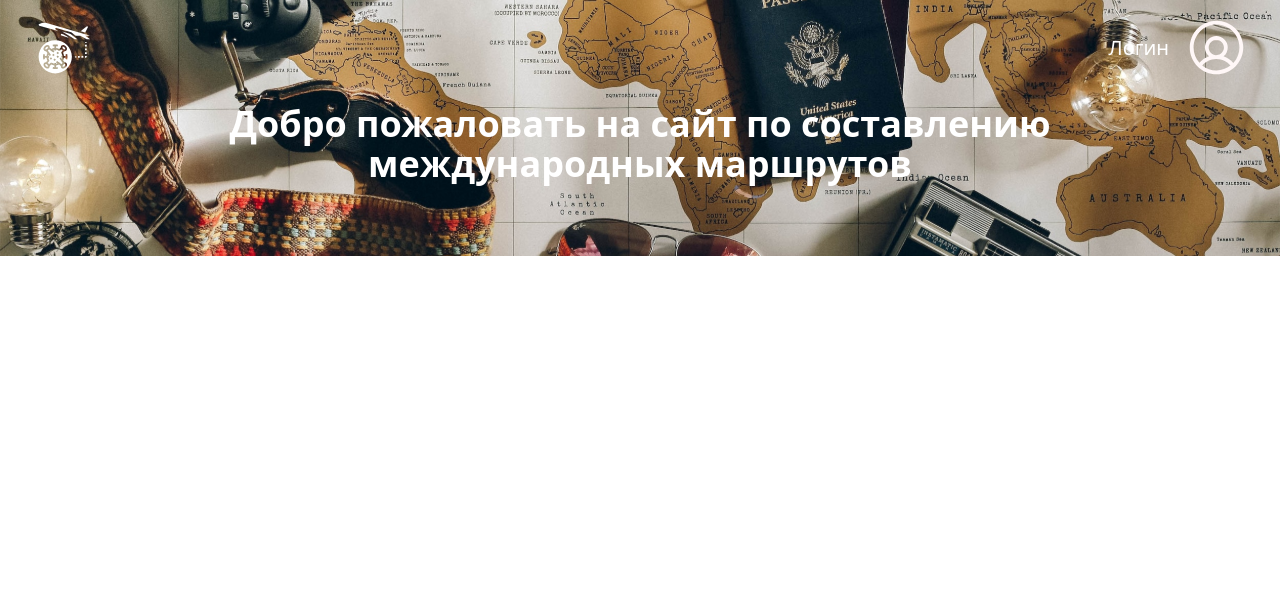
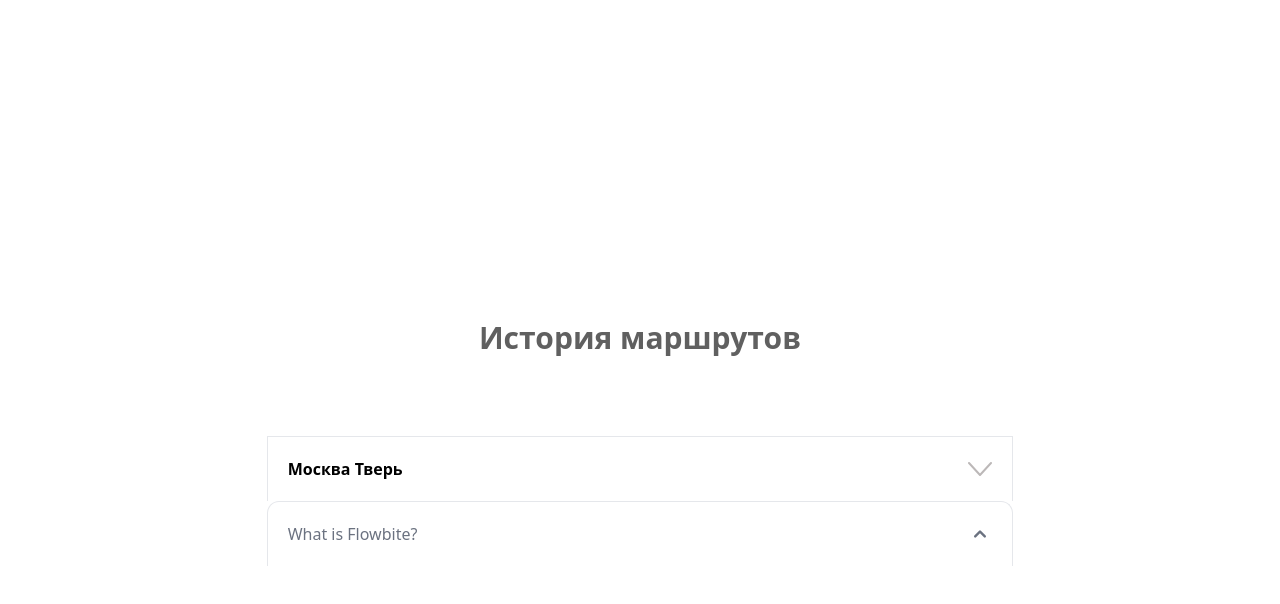
Before and after one commit to Kofein4ick/IntermodalTransport, a React (Create React App) app in the folder client/: page / in a window 1280 px wide. Shown: the top 604 px of the page. Built offline with nearby package versions, Linux system fonts and the light colour scheme.

Commit message:
Страница истории + активный аккордион

```diff
--- a/client/public/style.css
+++ b/client/public/style.css
@@ -570,6 +570,11 @@ video {
   margin-right: 1.25rem;
 }
 
+.my-auto {
+  margin-top: auto;
+  margin-bottom: auto;
+}
+
 .mb-6 {
   margin-bottom: 1.5rem;
 }
@@ -582,8 +587,20 @@ video {
   margin-top: 1.25rem;
 }
 
-.mt-11 {
-  margin-top: 2.75rem;
+.mt-7 {
+  margin-top: 1.75rem;
+}
+
+.mt-80 {
+  margin-top: 20rem;
+}
+
+.mb-20 {
+  margin-bottom: 5rem;
+}
+
+.mb-2 {
+  margin-bottom: 0.5rem;
 }
 
 .block {
@@ -598,12 +615,20 @@ video {
   display: flex;
 }
 
+.hidden {
+  display: none;
+}
+
 .h-64 {
   height: 16rem;
 }
 
 .h-14 {
   height: 3.5rem;
+}
+
+.h-6 {
+  height: 1.5rem;
 }
 
 .min-h-screen {
@@ -618,8 +643,30 @@ video {
   width: 3.5rem;
 }
 
+.w-8\/12 {
+  width: 66.666667%;
+}
+
+.w-7\/12 {
+  width: 58.333333%;
+}
+
+.w-6 {
+  width: 1.5rem;
+}
+
+.shrink-0 {
+  flex-shrink: 0;
+}
+
 .grow {
   flex-grow: 1;
+}
+
+.rotate-180 {
+  --tw-rotate: 180deg;
+  -webkit-transform: translate(var(--tw-translate-x), var(--tw-translate-y)) rotate(var(--tw-rotate)) skewX(var(--tw-skew-x)) skewY(var(--tw-skew-y)) scaleX(var(--tw-scale-x)) scaleY(var(--tw-scale-y));
+          transform: translate(var(--tw-translate-x), var(--tw-translate-y)) rotate(var(--tw-rotate)) skewX(var(--tw-skew-x)) skewY(var(--tw-skew-y)) scaleX(var(--tw-scale-x)) scaleY(var(--tw-scale-y));
 }
 
 .flex-col {
@@ -632,6 +679,28 @@ video {
 
 .justify-between {
   justify-content: space-between;
+}
+
+.rounded-t-xl {
+  border-top-left-radius: 0.75rem;
+  border-top-right-radius: 0.75rem;
+}
+
+.border {
+  border-width: 1px;
+}
+
+.border-2 {
+  border-width: 2px;
+}
+
+.border-b-0 {
+  border-bottom-width: 0px;
+}
+
+.border-gray-200 {
+  --tw-border-opacity: 1;
+  border-color: rgb(229 231 235 / var(--tw-border-opacity));
 }
 
 .bg-\[\#F8F7F7\] {
@@ -655,6 +724,18 @@ video {
   padding: 2.5rem;
 }
 
+.p-5 {
+  padding: 1.25rem;
+}
+
+.text-left {
+  text-align: left;
+}
+
+.text-center {
+  text-align: center;
+}
+
 .text-5xl {
   font-size: 3rem;
   line-height: 1;
@@ -670,6 +751,27 @@ video {
   line-height: 2.5rem;
 }
 
+.text-3xl {
+  font-size: 1.875rem;
+  line-height: 2.25rem;
+}
+
+.font-medium {
+  font-weight: 500;
+}
+
+.font-bold {
+  font-weight: 700;
+}
+
+.font-light {
+  font-weight: 300;
+}
+
+.font-semibold {
+  font-weight: 600;
+}
+
 .text-\[\#606060\] {
   --tw-text-opacity: 1;
   color: rgb(96 96 96 / var(--tw-text-opacity));
@@ -683,6 +785,16 @@ video {
 .text-white {
   --tw-text-opacity: 1;
   color: rgb(255 255 255 / var(--tw-text-opacity));
+}
+
+.text-gray-500 {
+  --tw-text-opacity: 1;
+  color: rgb(107 114 128 / var(--tw-text-opacity));
+}
+
+.text-blue-600 {
+  --tw-text-opacity: 1;
+  color: rgb(37 99 235 / var(--tw-text-opacity));
 }
 
 .input_style {
@@ -751,6 +863,64 @@ video {
   }
 }
 
+.hover\:bg-gray-100:hover {
+  --tw-bg-opacity: 1;
+  background-color: rgb(243 244 246 / var(--tw-bg-opacity));
+}
+
+.hover\:underline:hover {
+  text-decoration-line: underline;
+}
+
+.focus\:ring-4:focus {
+  --tw-ring-offset-shadow: var(--tw-ring-inset) 0 0 0 var(--tw-ring-offset-width) var(--tw-ring-offset-color);
+  --tw-ring-shadow: var(--tw-ring-inset) 0 0 0 calc(4px + var(--tw-ring-offset-width)) var(--tw-ring-color);
+  box-shadow: var(--tw-ring-offset-shadow), var(--tw-ring-shadow), var(--tw-shadow, 0 0 #0000);
+}
+
+.focus\:ring-1:focus {
+  --tw-ring-offset-shadow: var(--tw-ring-inset) 0 0 0 var(--tw-ring-offset-width) var(--tw-ring-offset-color);
+  --tw-ring-shadow: var(--tw-ring-inset) 0 0 0 calc(1px + var(--tw-ring-offset-width)) var(--tw-ring-color);
+  box-shadow: var(--tw-ring-offset-shadow), var(--tw-ring-shadow), var(--tw-shadow, 0 0 #0000);
+}
+
+.focus\:ring-gray-200:focus {
+  --tw-ring-opacity: 1;
+  --tw-ring-color: rgb(229 231 235 / var(--tw-ring-opacity));
+}
+
+@media (prefers-color-scheme: dark) {
+  .dark\:border-gray-700 {
+    --tw-border-opacity: 1;
+    border-color: rgb(55 65 81 / var(--tw-border-opacity));
+  }
+
+  .dark\:bg-gray-900 {
+    --tw-bg-opacity: 1;
+    background-color: rgb(17 24 39 / var(--tw-bg-opacity));
+  }
+
+  .dark\:text-gray-400 {
+    --tw-text-opacity: 1;
+    color: rgb(156 163 175 / var(--tw-text-opacity));
+  }
+
+  .dark\:text-blue-500 {
+    --tw-text-opacity: 1;
+    color: rgb(59 130 246 / var(--tw-text-opacity));
+  }
+
+  .dark\:hover\:bg-gray-800:hover {
+    --tw-bg-opacity: 1;
+    background-color: rgb(31 41 55 / var(--tw-bg-opacity));
+  }
+
+  .dark\:focus\:ring-gray-800:focus {
+    --tw-ring-opacity: 1;
+    --tw-ring-color: rgb(31 41 55 / var(--tw-ring-opacity));
+  }
+}
+
 @media (min-width: 768px) {
   .md\:flex {
     display: flex;
--- a/client/src/App.js
+++ b/client/src/App.js
@@ -2,12 +2,14 @@
 import Registration from './components/Registration';
 import Authorization from './components/Authorization';
 import Header from './components/Header'
+import History from './components/History'
 
 function App() {
   return (
     //<Registration />
     //<Authorization/>
-    <Header/>
+    //<Header/>
+    <History/>
   );
 }
 
--- /dev/null
+++ b/client/src/components/History.jsx
@@ -0,0 +1,73 @@
+import React, { useState } from 'react'
+
+
+export default function History() {
+
+    const [isActive, setIsActive] = useState(false);
+    const [isActive2, setIsActive2] = useState(false);
+
+    return (
+        <main className='mt-80 flex flex-col'>
+            <h2 className='mx-auto inter-font text-center font-bold text-3xl text-[#606060] mb-20'>История маршрутов</h2>
+            <div>
+                <h2>
+                    <button onClick={() => setIsActive(!isActive)} type="button" className="flex items-center justify-between w-7/12 mx-auto p-5 font-semibold inter-font text-left border border-b-0 border-gray-200 focus:ring-1 focus:ring-gray-200 dark:focus:ring-gray-800 dark:border-gray-700">
+                    <span>Москва Тверь</span>
+                    {!isActive &&<img src='./img/openButton.svg' alt='openButton'></img>}
+                    {isActive &&<img src='./img/closeButton.svg' alt='openButton'></img>}
+                    </button>
+                </h2>
+                {isActive && <div className='w-7/12 mx-auto'>
+                    <div className="p-5 font-light border border-b-0 border-gray-200 dark:border-gray-700 dark:bg-gray-900">
+                    <table className='w-full'>
+                        <tr className=''>
+                            <td>От куда</td>
+                            <td>Куда</td>
+                            <td>Транспорт</td>
+                            <td>Время</td>
+                        </tr>
+                        <tr>
+                            <td>Войковская</td>
+                            <td>Ховрино</td>
+                            <td>Электричка</td>
+                            <td>10 мин</td>
+                        </tr>
+                        <tr>
+                            <td>Ховрино</td>
+                            <td>Крюково</td>
+                            <td>Пешком</td>
+                            <td>27 мин</td>
+                        </tr>
+                        <tr>
+                            <td>Крюково</td>
+                            <td>Тверь</td>
+                            <td>Электричка</td>
+                            <td>1 час 14 мин</td>
+                        </tr>
+                        <tr>
+                            <td>Железнодорожный вокзал</td>
+                            <td>Гимназия №12</td>
+                            <td>Автобус</td>
+                            <td>6 мин</td>
+                        </tr>
+                    </table>
+                    </div>
+                </div>}
+            </div>
+            <div>
+                <h2>
+                    <button onClick={() => setIsActive2(!isActive2)} type="button" className="flex items-center justify-between w-7/12 mx-auto p-5 font-medium text-left text-gray-500 border border-b-0 border-gray-200 rounded-t-xl focus:ring-4 focus:ring-gray-200 dark:focus:ring-gray-800 dark:border-gray-700 dark:text-gray-400 hover:bg-gray-100 dark:hover:bg-gray-800">
+                    <span>What is Flowbite?</span>
+                    <svg data-accordion-icon className="w-6 h-6 rotate-180 shrink-0" fill="currentColor" viewBox="0 0 20 20" xmlns="http://www.w3.org/2000/svg"><path fillRule="evenodd" d="M5.293 7.293a1 1 0 011.414 0L10 10.586l3.293-3.293a1 1 0 111.414 1.414l-4 4a1 1 0 01-1.414 0l-4-4a1 1 0 010-1.414z" clipRule="evenodd"></path></svg>
+                    </button>
+                </h2>
+                {isActive2 && <div className='w-7/12 mx-auto'>
+                    <div className="p-5 font-light border border-b-0 border-gray-200 dark:border-gray-700 dark:bg-gray-900">
+                    <p className="mb-2 text-gray-500 dark:text-gray-400">Flowbite is an open-source library of interactive components built on top of Tailwind CSS including buttons, dropdowns, modals, navbars, and more.</p>
+                    <p className="text-gray-500 dark:text-gray-400">Check out this guide to learn how to <a href="/docs/getting-started/introduction/" className="text-blue-600 dark:text-blue-500 hover:underline">get started</a> and start developing websites even faster with components on top of Tailwind CSS.</p>
+                    </div>
+                </div>}
+            </div>
+        </main>
+    )
+}
```
Also changed, not shown: client/public/img/closeButton.svg (added), client/public/img/openButton.svg (added).
